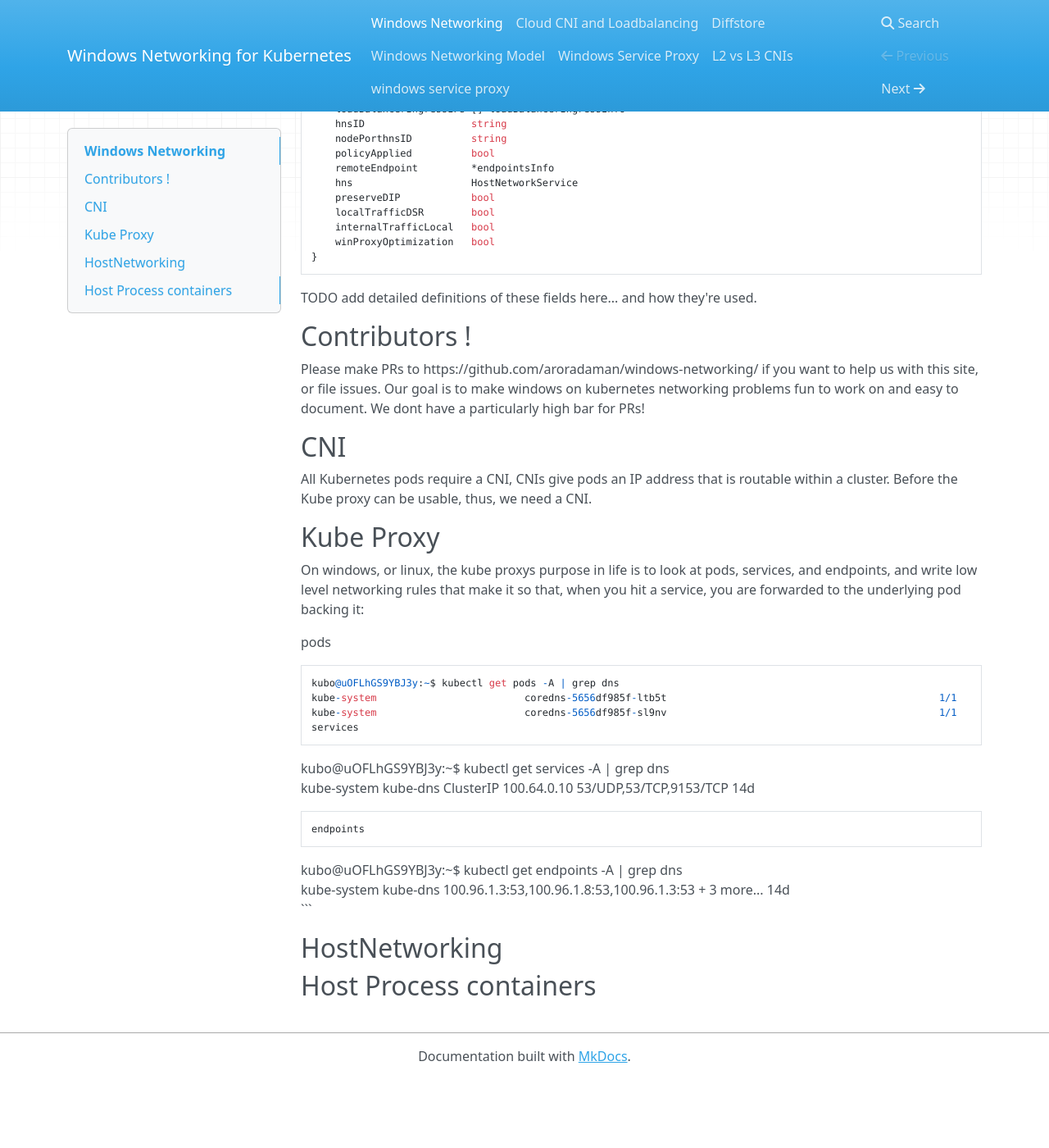
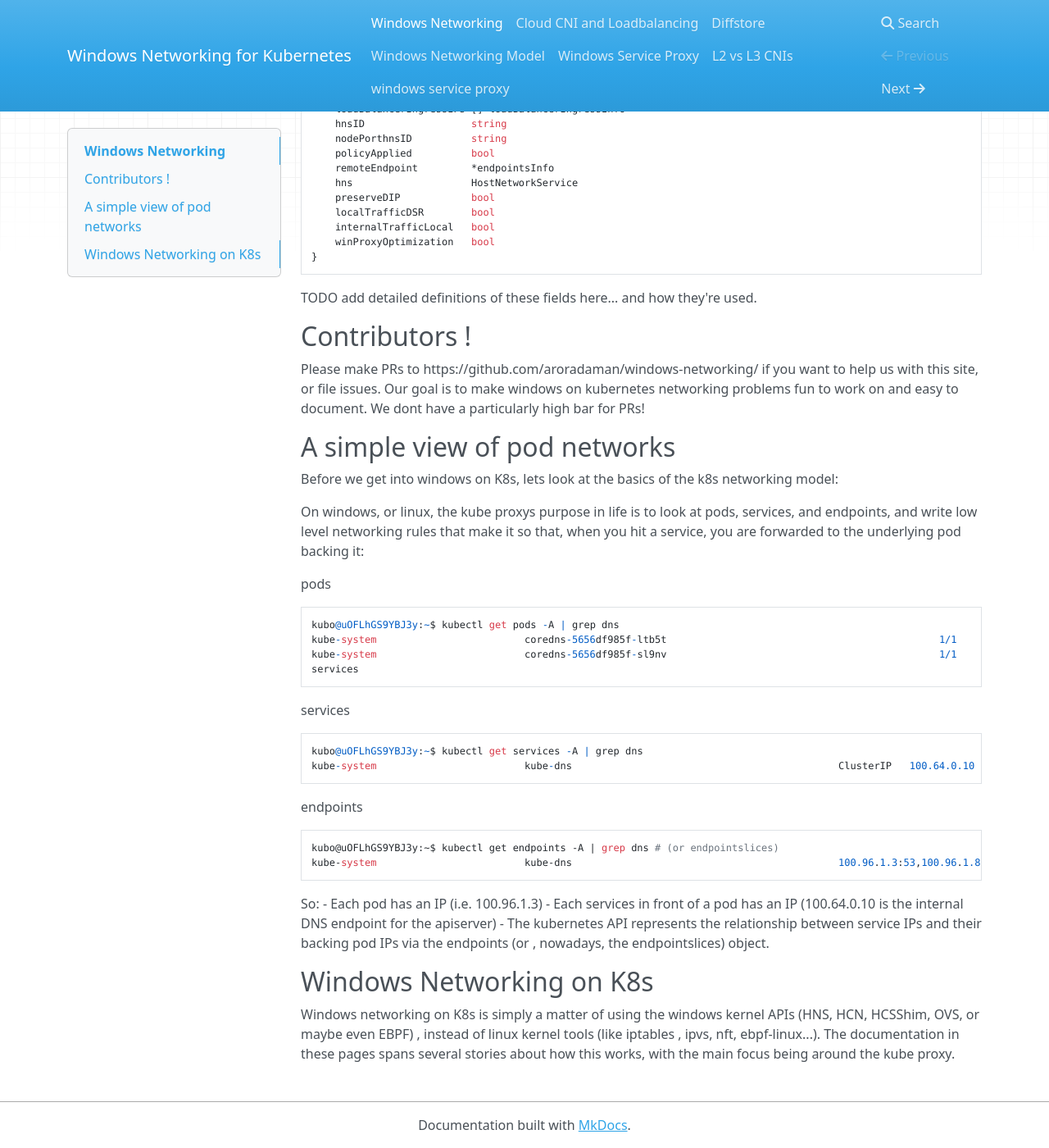
Before and after one commit to aroradaman/windows-networking, an MkDocs documentation site: the page built from docs/index.md, in a window 1280 px wide and 1400 px high, scrolled down 409 px. Shown: the whole window at 82% size. Built offline with MkDocs 1.6.1, drawn with Linux system fonts in a browser that asks for light colours; nearby versions of some CDN libraries; before the commit the page ends 1725 px from its top, so only the background shows below that.

Commit message:
Update index.md

````diff
--- a/docs/index.md
+++ b/docs/index.md
@@ -36,12 +36,10 @@ Please make PRs to https://github.com/aroradaman/windows-networking/ if you want
 Our goal is to make windows on kubernetes networking problems fun to work on and easy to document.  We dont have a particularly
 high bar for PRs!
 
-## CNI
 
-All Kubernetes pods require a CNI, CNIs give pods an IP address that is routable within a cluster.  Before the Kube proxy can be usable,
-thus, we need a CNI.
+## A simple view of pod networks
 
-## Kube Proxy
+Before we get into windows on K8s, lets look at the basics of the k8s networking model:
 
 On windows, or linux, the kube proxys purpose in life is to look at pods, services, and endpoints, and write low level networking rules that make it so that, when you hit a service,
 you are forwarded to the underlying pod backing it:
@@ -53,17 +51,25 @@ kube-system                         coredns-5656df985f-ltb5t
 kube-system                         coredns-5656df985f-sl9nv                                              1/1     Running     0             14d                                                              ``
 services
 ```
+
+services
+```
 kubo@uOFLhGS9YBJ3y:~$ kubectl get services -A | grep dns
-kube-system                         kube-dns                                             ClusterIP   100.64.0.10      <none>        53/UDP,53/TCP,9153/TCP   14d
+kube-system                         kube-dns                                             ClusterIP   100.64.0.10    <none>        53/UDP,53/TCP,9153/TCP   14d
 ```
+
 endpoints
 ```
-kubo@uOFLhGS9YBJ3y:~$ kubectl get endpoints -A | grep dns
+kubo@uOFLhGS9YBJ3y:~$ kubectl get endpoints -A | grep dns # (or endpointslices)
 kube-system                         kube-dns                                             100.96.1.3:53,100.96.1.8:53,100.96.1.3:53 + 3 more...   14d
 ```
 
-## HostNetworking
+So:
+- Each pod has an IP (i.e. 100.96.1.3)
+- Each services in front of a pod has an IP (100.64.0.10 is the internal DNS endpoint for the apiserver)
+- The kubernetes API represents the relationship between service IPs and their backing pod IPs via the endpoints (or , nowadays, the endpointslices) object.
 
+## Windows Networking on K8s
 
-
-## Host Process containers
+Windows networking on K8s is simply a matter of using the windows kernel APIs (HNS, HCN, HCSShim, OVS, or maybe even EBPF) , instead of linux kernel tools (like iptables , ipvs, nft, ebpf-linux...).
+The documentation in these pages spans several stories about how this works, with the main focus being around the kube proxy.
````
